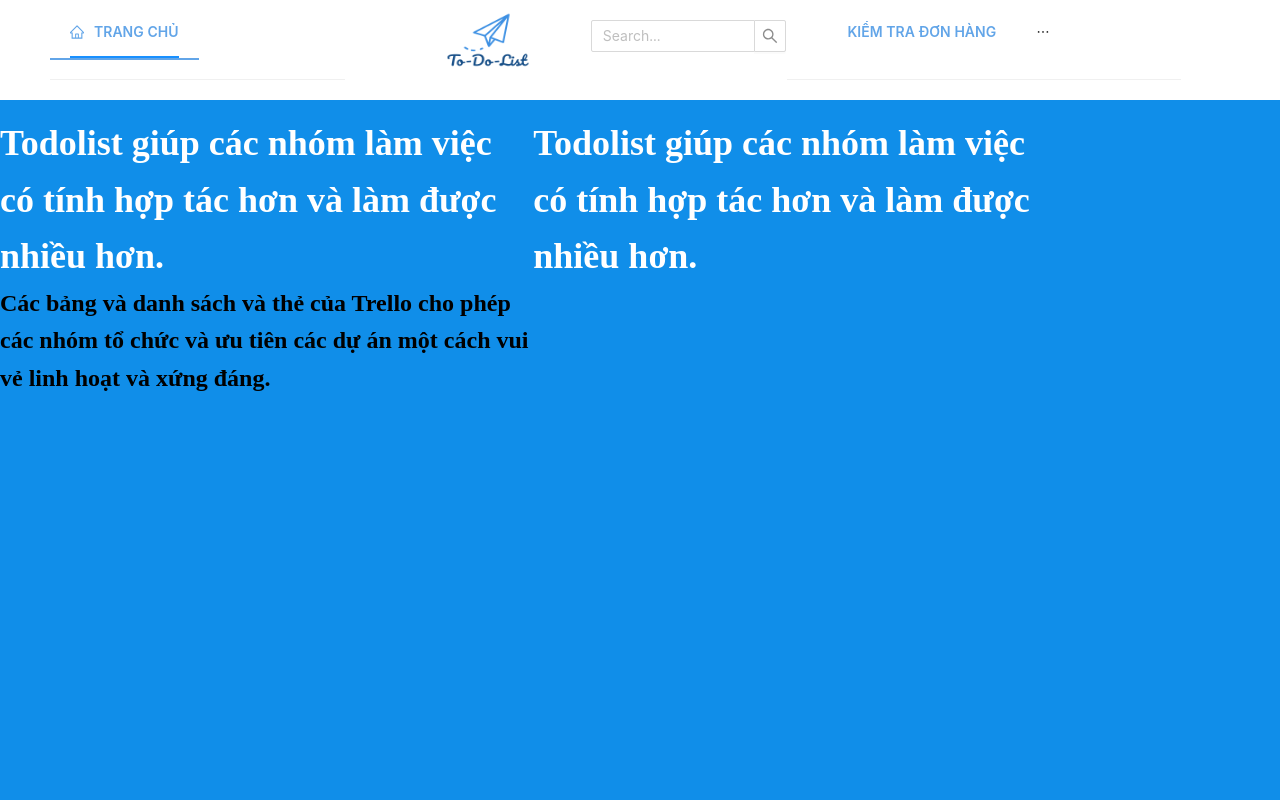
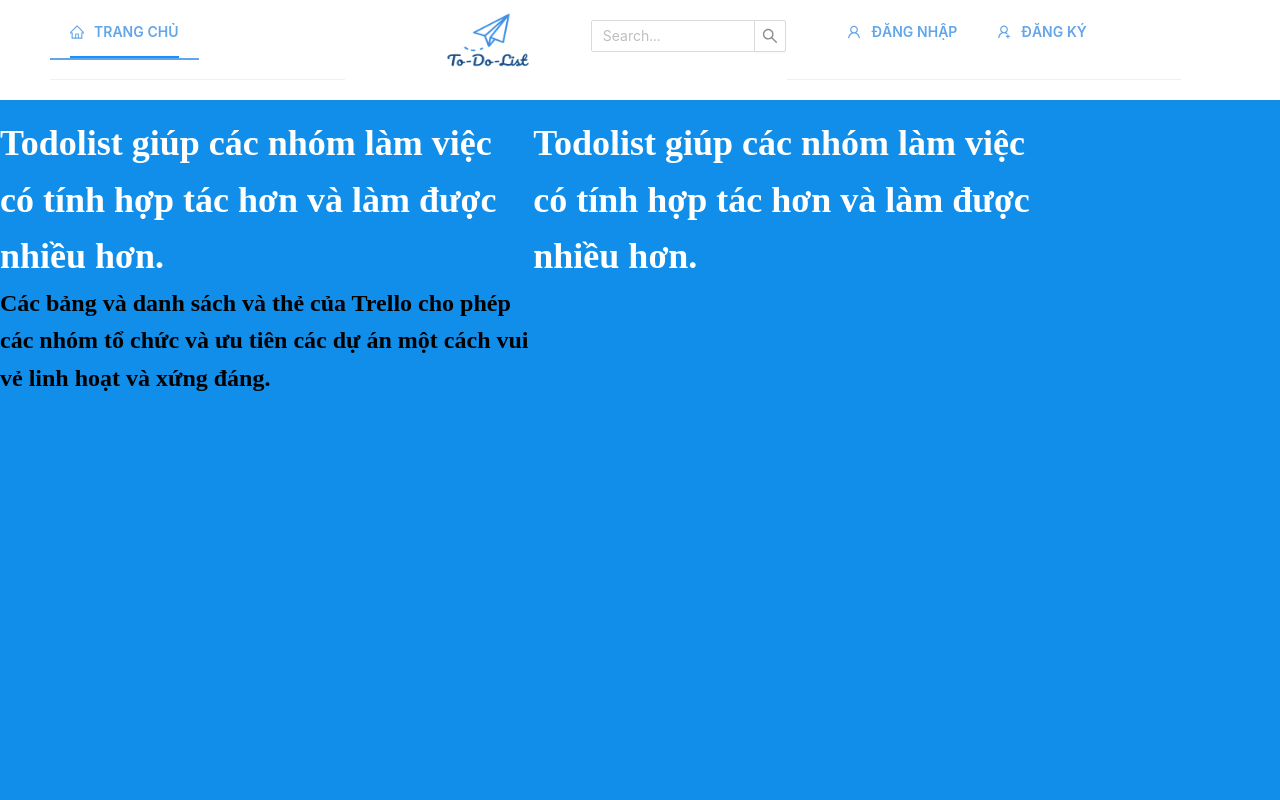
Before and after one commit to julsu2905/pmWare, a React (Create React App) app in the folder client/: page / in a window 1280 px wide. Shown: the top 800 px of the page. Built offline with nearby package versions, Linux system fonts and the light colour scheme.

Commit message:
Update Navigator.js

```diff
--- a/client/src/components/Navigator.js
+++ b/client/src/components/Navigator.js
@@ -4,7 +4,7 @@ import { Col, Menu, Row, Input } from "antd";
 import {
   HomeOutlined,
   UserOutlined,
-  ShoppingCartOutlined,
+  UserAddOutlined,
 } from "@ant-design/icons";
 import "./component-css/Navigator.css";
 const { Search } = Input;
@@ -62,12 +62,11 @@ const Navigator = () => {
             mode="horizontal"
           >
             <Menu.Item key="searchbar"></Menu.Item>
-            <Menu.Item key="history">Kiểm tra Đơn hàng</Menu.Item>
             <Menu.Item key="login" icon={<UserOutlined />}>
               Đăng nhập
             </Menu.Item>
-            <Menu.Item key="cart" icon={<ShoppingCartOutlined />}>
-              Giỏ hàng
+            <Menu.Item key="register" icon={<UserAddOutlined />}>
+              Đăng ký
             </Menu.Item>
           </Menu>
         </Col>
```
